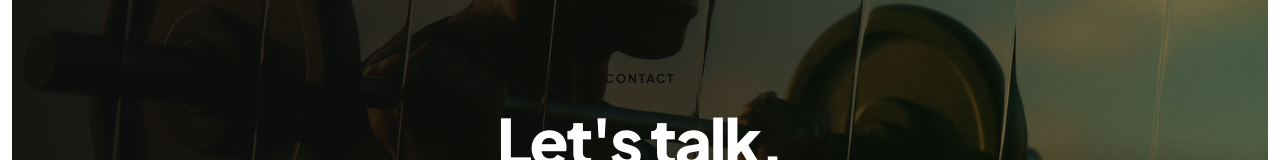
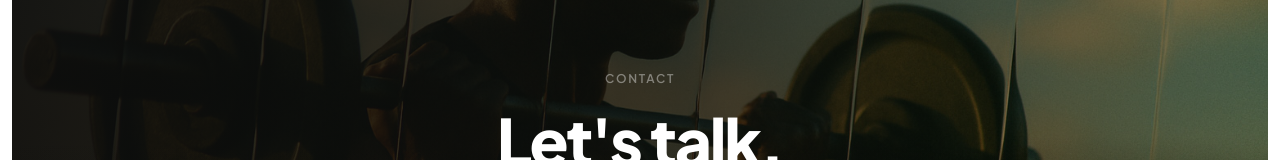
Before and after one commit to bombolechien-stack/attax-web, a Next.js app: page /contact in a window 1280 px wide. Shown: the part 304-464 px from the top of the page. Built offline with nearby package versions, Linux system fonts and the light colour scheme.

Commit message:
fix(contact): label Contact visible sur fond sombre

```diff
--- a/src/app/contact/page.tsx
+++ b/src/app/contact/page.tsx
@@ -54,7 +54,7 @@ export default function ContactPage() {
             padding: "3rem 4rem 4rem",
             textAlign: "center",
           }}>
-            <p style={{ fontSize: "0.75rem", fontWeight: 700, letterSpacing: "0.14em", color: "#0d0d0d", textTransform: "uppercase", margin: "0 0 1.25rem" }}>Contact</p>
+            <p style={{ fontSize: "0.75rem", fontWeight: 600, letterSpacing: "0.14em", color: "rgba(255,255,255,0.4)", textTransform: "uppercase", margin: "0 0 1.25rem" }}>Contact</p>
             <h1 style={{
               fontSize: "clamp(2.5rem, 5vw, 4rem)",
               fontWeight: 800, color: "#ffffff",
```
